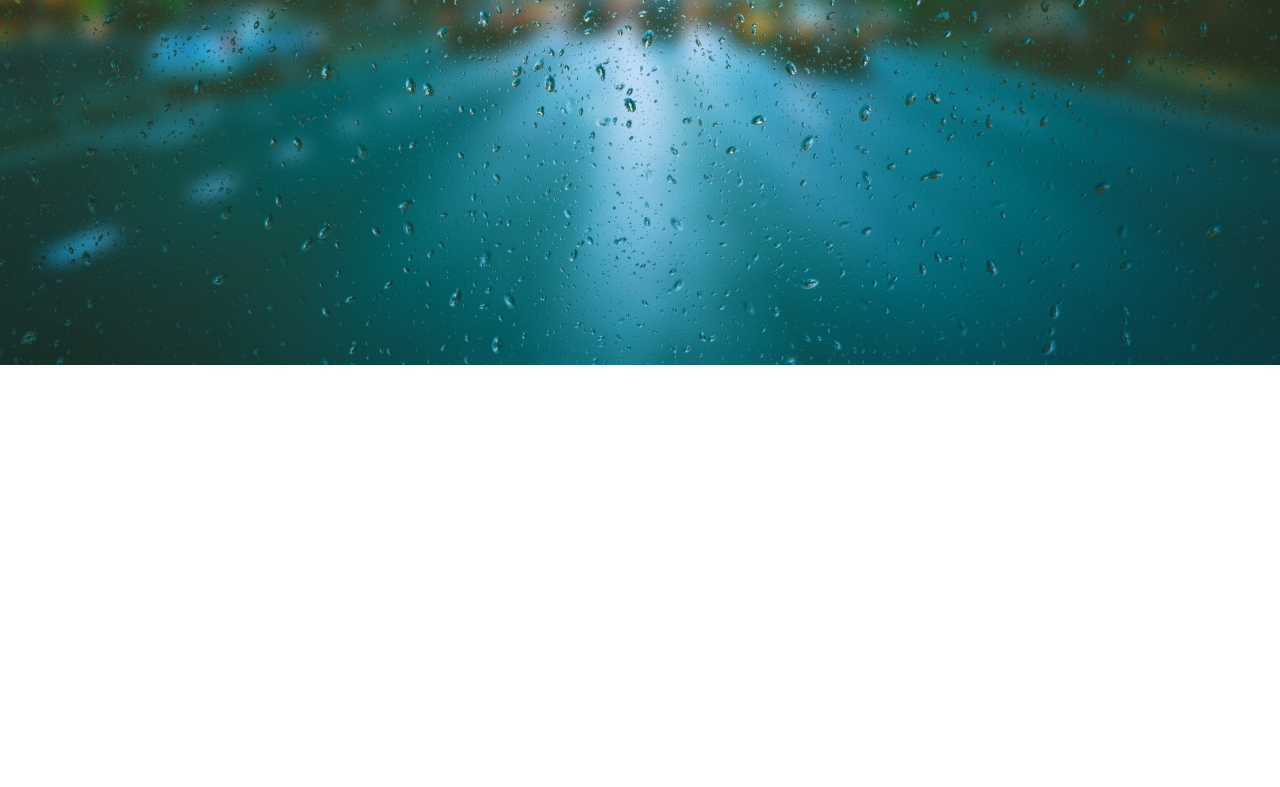
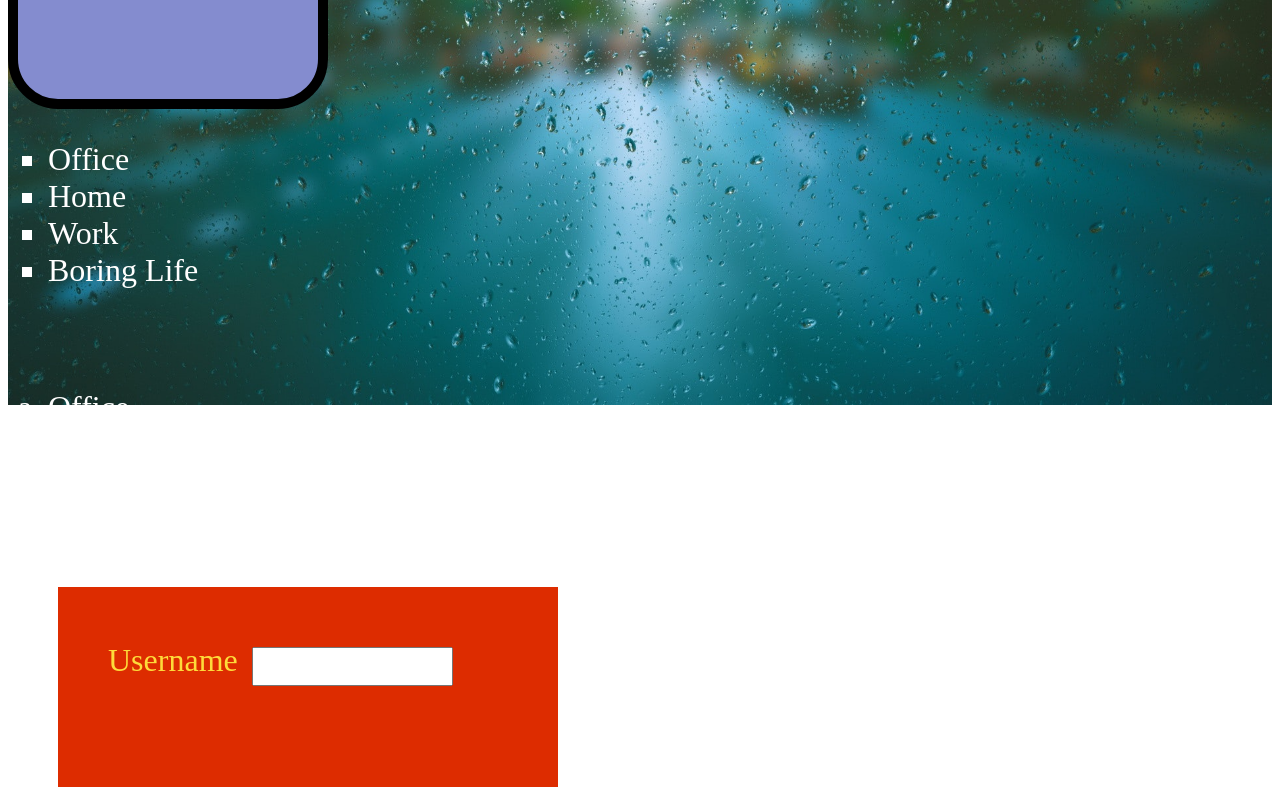
Before and after one commit to 11611746/CSS, a plain HTML site: page index.html in a window 1280 px wide. Shown: the part 435-1222 px from the top of the page. Before the commit the page ends 800 px from the top, so only its background shows below. Drawn offline with Linux system fonts and the light colour scheme; a web font is replaced by a local one.

Commit message:
Initial commit

```diff
--- a/index.html
+++ b/index.html
@@ -12,6 +12,23 @@
         <p id="para">Hello geeks, How are you?</p>
         <p><a href="https://gmail.com" target="_blank">Log In To Facebook</a></p>
         <div class="borderDiv"></div>
+        <p><ul>
+            <li>Office</li>
+            <li>Home</li>
+            <li>Work</li>
+            <li>Boring Life</li>
+        </ul></p>
+        <br><br>
+        <p><ol>
+            <li>Office</li>
+            <li>Home</li>
+            <li>Work</li>
+            <li>Boring Life</li>
+        </ol></p>
+        <div class="boxModel">
+            <label>Username</label>
+            <input type="text">
+        </div>
     </div>
 </body>
 </html>
--- a/style.css
+++ b/style.css
@@ -1,4 +1,4 @@
-@import url('https://fonts.googleapis.com/css2?family=Share:wght@700&display=swap');                    /*this will import google fonts in our website*/
+i@import url('https://fonts.googleapis.com/css2?family=Share:wght@700&display=swap');                    /*this will import google fonts in our website*/
 
 
 /* '*' -> universal operator*/
@@ -7,6 +7,7 @@
     padding: 0;                                 /*this will remove the white space from the four edges*/
 }
 
+/*Background Properties*/
 /*For Class we use '.' dot operator*/
 .bg{
     width: 100%;                                /*this will assign the width of the div, 100% -> entire screen width which is visible to us*/
@@ -20,6 +21,8 @@
 
 }
 
+
+/*Font Properties*/
 /*For Id we use '#' operator*/
 #heading2{
     color: #fff;
@@ -30,6 +33,8 @@
     font-weight: bolder;                        /*this will apply different weight to the text. eg- bold,bolder,light etc it also takes number from 100-900.*/
 }
 
+
+/*Text Properties*/
 #para{
     font-family: 'Share', cursive;
     color: #fff;                              /*it is a property of text which apply's colour to text*/
@@ -41,6 +46,8 @@
     text-transform: capitalize;                 /*it transform the text like uppercase,lowercase etc. and it is aproperty of text*/
 }
 
+
+/*Link Properties*/
 /*unvisited link*/
 a:link{
     letter-spacing: 5px;
@@ -68,7 +75,7 @@ a:active{
     color: #848ccf;
 }
 
-
+/*Border Properties*/
 .borderDiv{
     width: 300px;
     height: 300px;
@@ -79,3 +86,36 @@ a:active{
     border: 10px solid #000;
     border-radius: 50px;                            /*this is used to give the rounded corners*/
 }
+
+
+/*OL and UL Properties*/
+/*if you are using 'margin:0; padding:0' in the global operator than yoy will not see the list marker*/
+ul{
+    color: #fff;
+    font-size: 2rem;
+    list-style-type: square;                        /*this will change the appearance of the 'ul' marker*/
+}
+
+ol{
+    color: #fff;
+    font-size: 2rem;
+    list-style-type: lower-alpha;                   /*this will change the appearance of the 'ol' marker*/
+}
+
+
+/*Box Model Properties*/
+label{
+    font-size: 2rem;
+    color: #fddb3a;
+}
+.boxModel{
+    width: 400px;
+    height: 100px;
+    background-color: #dd2c00;
+    padding: 50px;                                  /*this will apply the space between the inner content and the box*/
+    margin: 50px;                                   /*this will apply space between outer content and box*/
+}
+input{
+    padding: 10px 10px 10px 10px;                   /*apply padding to : top -> right -> bottom -> left*/
+    margin: 10px 10px 10px 10px;                    /*apply margin to : top -> right -> bottom -> left*/
+}
```
